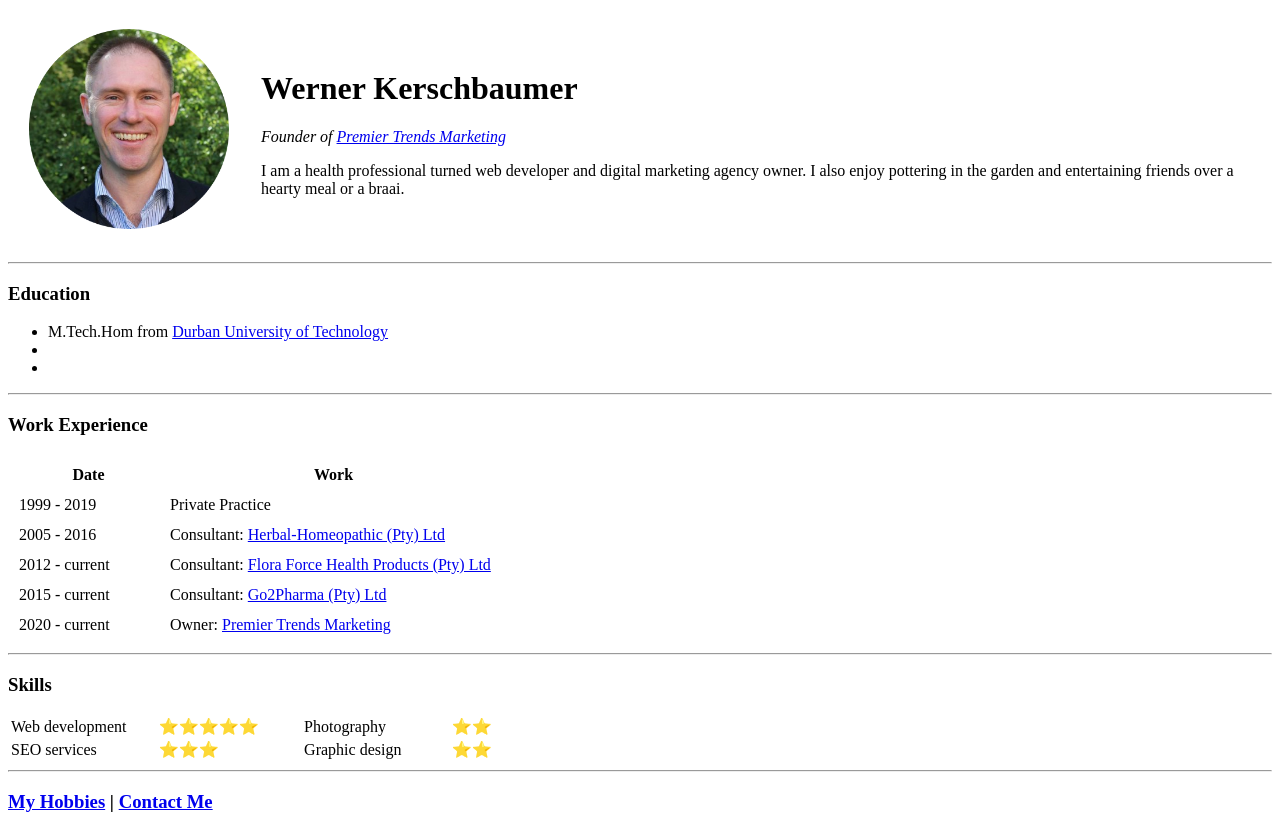
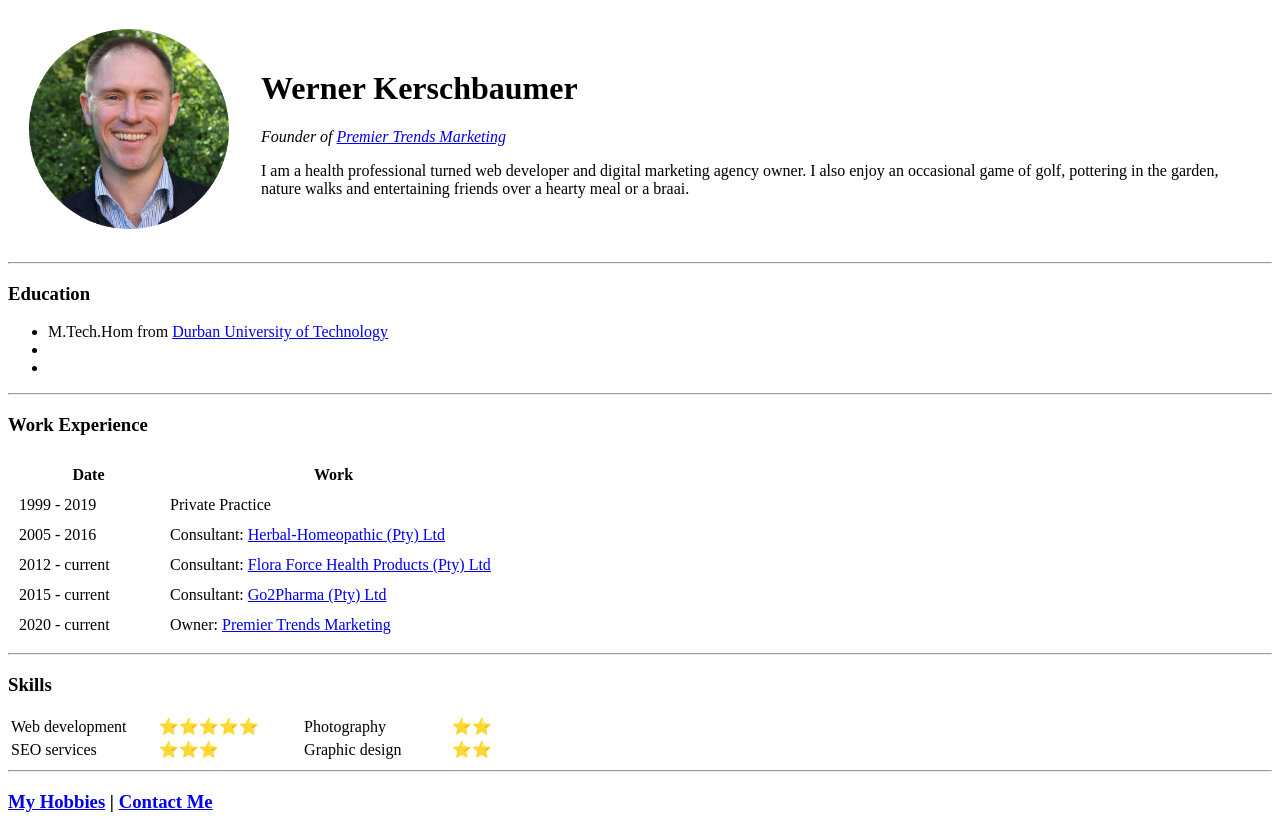
Before and after one commit to wkptm/cv, a plain HTML site: page index.html in a window 1280 px wide. Drawn offline with Linux system fonts and the light colour scheme.

Commit message:
Update index.html

```diff
--- a/index.html
+++ b/index.html
@@ -10,7 +10,7 @@
             <td style="width:210px;"><img src="images/werner-circle.png" alt="Werner's profile photo" width="200" height="200"></td>
             <td><h1>Werner Kerschbaumer</h1>
                 <p><em>Founder of <a href="https://premiertrends.com">Premier Trends Marketing</a></em></p>
-                <p>I am a health professional turned web developer and digital marketing agency owner. I also enjoy pottering in the garden and entertaining friends over a hearty meal or a braai.</p>
+                <p>I am a health professional turned web developer and digital marketing agency owner. I also enjoy an occasional game of golf, pottering in the garden, nature walks and entertaining friends over a hearty meal or a braai.</p>
                 <!--<p>I'm a helping person by nature, but soon after starting out in practice I realised I didn't want to do it by see patients for the rest of my working life. By consulting for a natural health products brand and a contract manufacturing concern, I could impact more people than seeing patients one at a time. Early in my career I learned a bit of website coding for a side hustle. A couple years down the line I had helped a few friends with their websites and built our family business website. Eventually, after almost 2 decades of tinkering with websites and online stuff, I decided to get serious about it and started an agency. I now help small business owners to get their online presence optomised so that they can stand out and grow their business.</p>-->
         </tr>
     </table>
```
